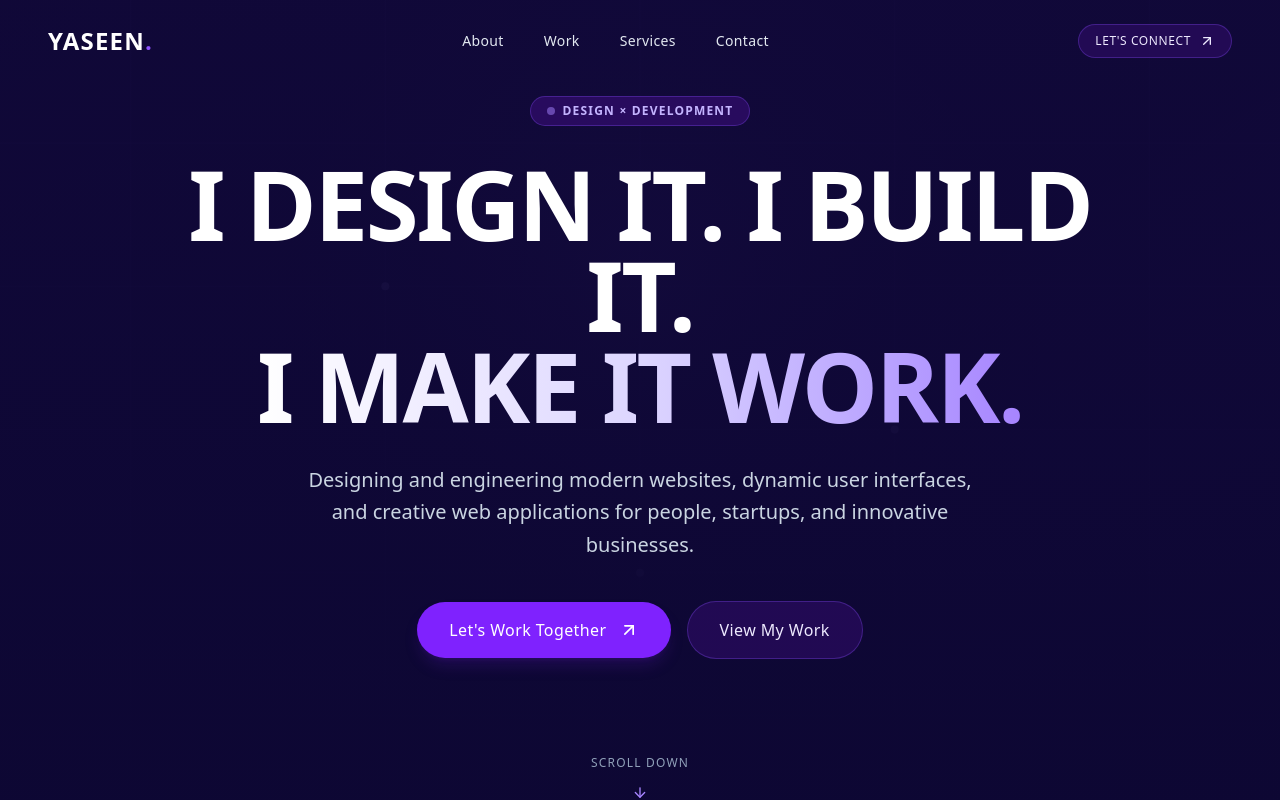
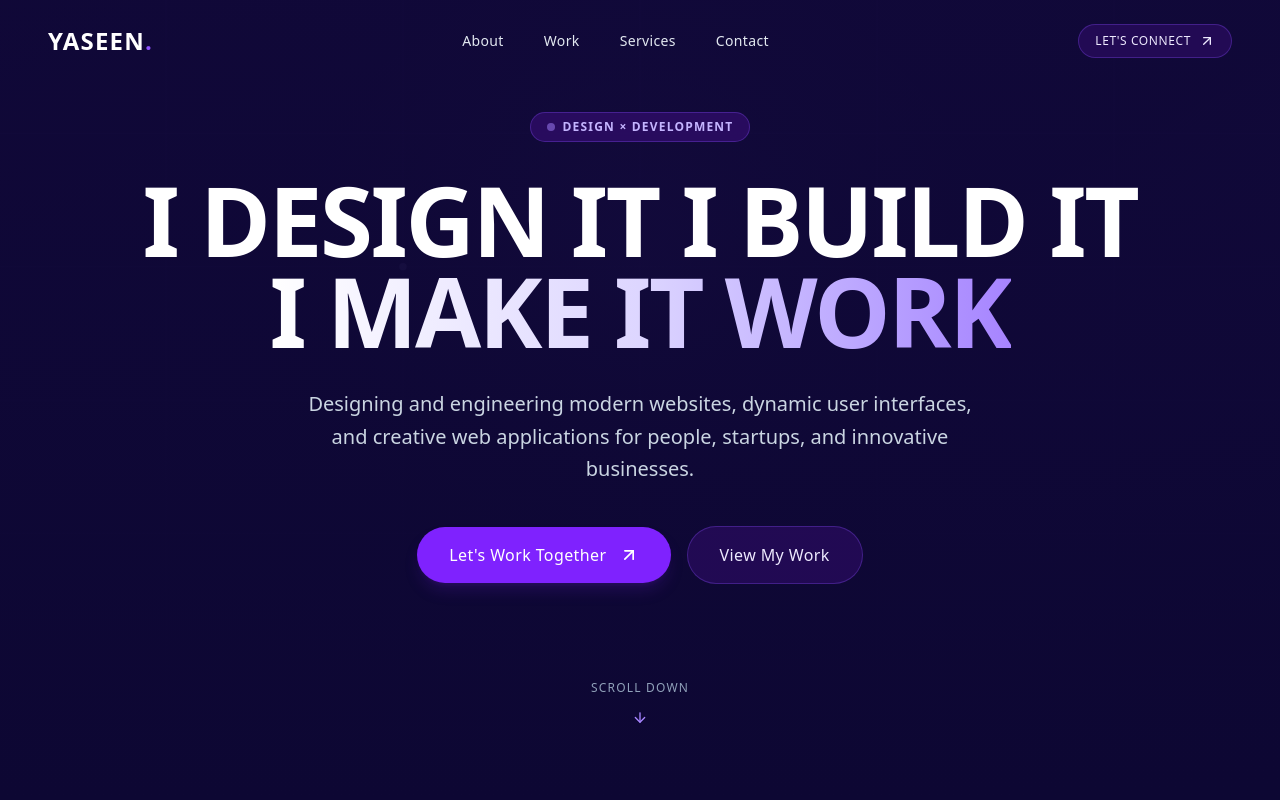
Before and after one commit to yaseenpierson/my_portfolio_freelancing, a React (Vite) app: page / in a window 1280 px wide. Shown: the top 800 px of the page. Built offline with nearby package versions, Linux system fonts and the light colour scheme.

Commit message:
style: remove full stops from hero title heading

```diff
--- a/src/components/sections/Hero.tsx
+++ b/src/components/sections/Hero.tsx
@@ -39,9 +39,9 @@ export const Hero: React.FC = () => {
           transition={{ duration: 0.6, delay: 0.1 }}
           className="text-4xl sm:text-6xl md:text-7xl lg:text-8xl font-black tracking-tight text-white uppercase leading-[0.95] max-w-5xl"
         >
-          I DESIGN IT. I BUILD IT. <br />
+          I DESIGN IT I BUILD IT <br />
           <span className="text-transparent bg-clip-text bg-gradient-to-r from-white via-violet-200 to-violet-400">
-            I MAKE IT WORK.
+            I MAKE IT WORK
           </span>
         </motion.h1>
 
```
